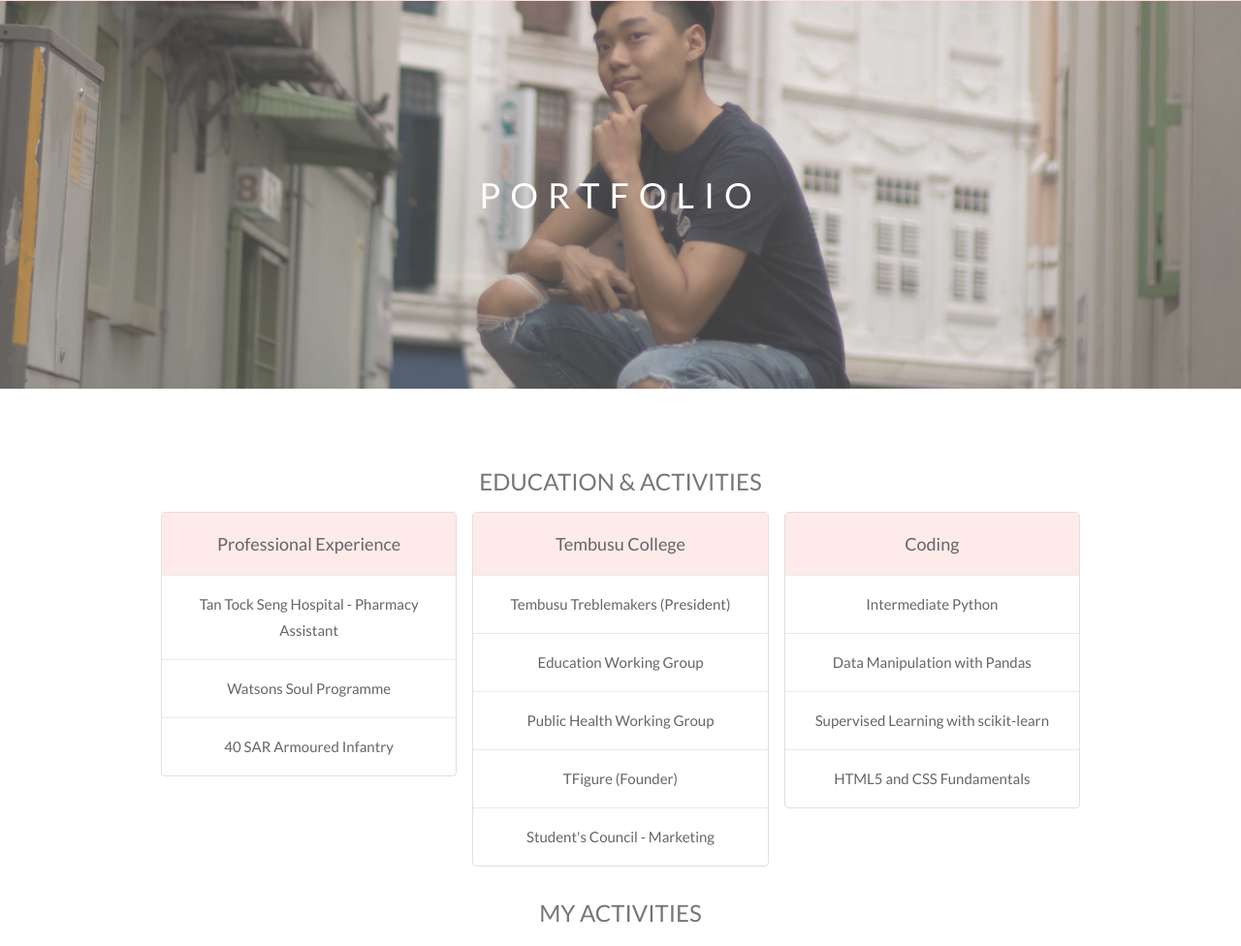
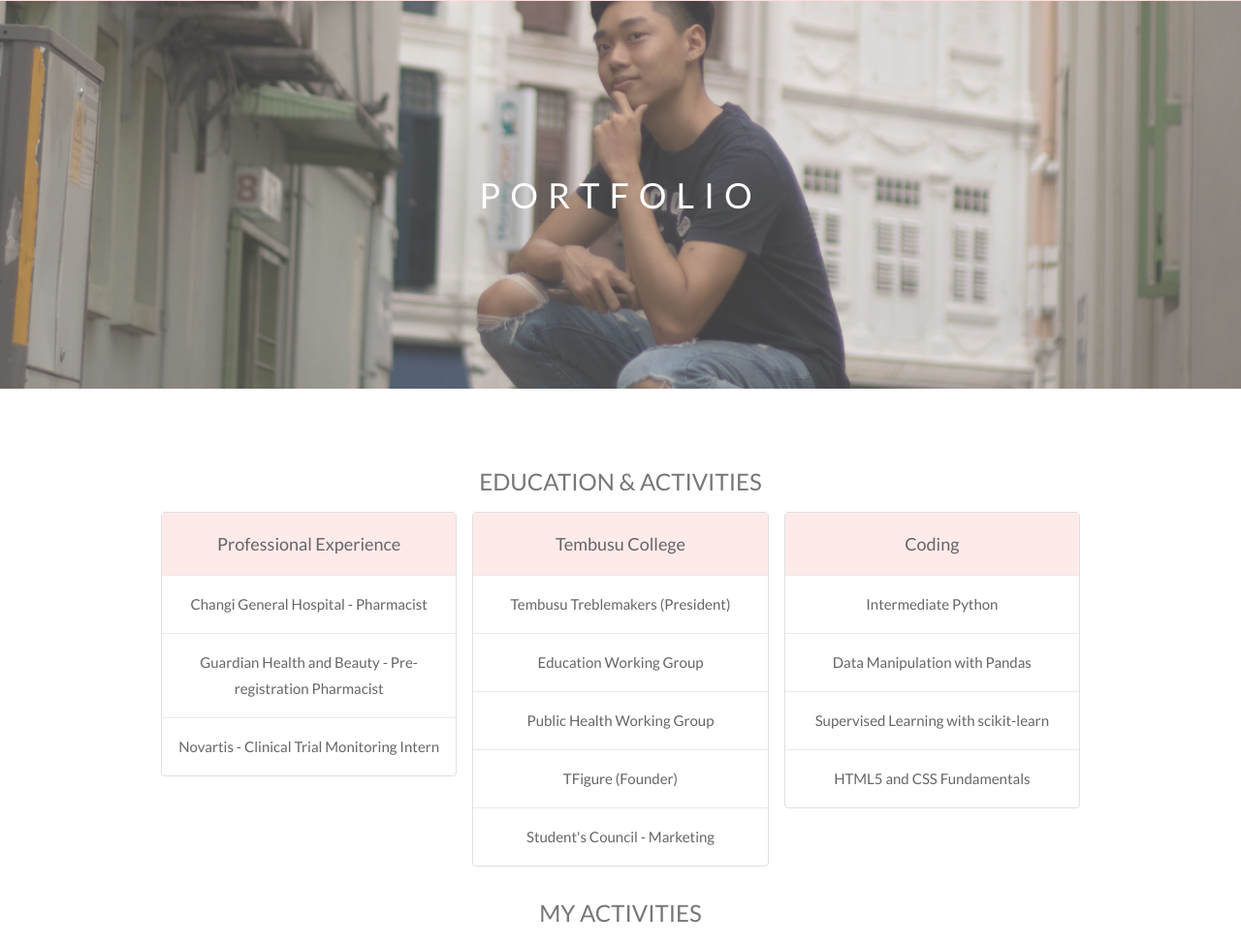
Before and after one commit to UnicornPharmacist/UnicornPharmacist, a plain HTML site: page index.html in a window 1280 px wide. Shown: the part 1426-2402 px from the top of the page at 97% size. Drawn offline with nearby package versions, Linux system fonts and the light colour scheme.

Commit message:
Update index.html

```diff
--- a/index.html
+++ b/index.html
@@ -53,8 +53,8 @@
   <div class="w3-content w3-container w3-padding-64" id="about">
     <section data-aos="fade-down" data-aos-duration="1000" data-aos-mirror="true" data-aos-once="false">
       <h3 class="w3-center" id="about-1">ABOUT ME</h3>
-      <p class="w3-center" id="about-2"><em>I'm a Pharmacist (to-be), wanna-be coder and avid unicorn lover</em></p>
-      <p id="about-3">I'm a final year Pharmacy Undergraduate studying at the National University of Singapore. Besides
+      <p class="w3-center" id="about-2"><em>I'm a Pharmacist, wanna-be coder and avid unicorn lover</em></p>
+      <p id="about-3">I'm an Outpatient Pharmacist practicing in Changi General Hospital Specialist Outpatient Pharmacy. Besides
         memorising drug names and studying pharmacology, what I love about the Pharmacy profession is that we can
         empower patients by imparting our knowledge to them, allowing them to take charge of
         their own healthcare. My (self-proclaimed) niche in this industry is that I am a coding pharmacist! I started
@@ -127,9 +127,9 @@
         data-aos-once="false">
         <ul class="w3-ul w3-border w3-round w3-white w3-center w3-opacity w3-hover-opacity-off">
           <li class="w3-pale-red w3-large w3-padding-16">Professional Experience</li>
-          <li class="w3-padding-16">Tan Tock Seng Hospital - Pharmacy Assistant</li>
-          <li class="w3-padding-16">Watsons Soul Programme</li>
-          <li class="w3-padding-16">40 SAR Armoured Infantry</li>
+          <li class="w3-padding-16">Changi General Hospital - Pharmacist</li>
+          <li class="w3-padding-16">Guardian Health and Beauty - Pre-registration Pharmacist</li>
+          <li class="w3-padding-16">Novartis - Clinical Trial Monitoring Intern</li>
         </ul>
       </div>
 
```
